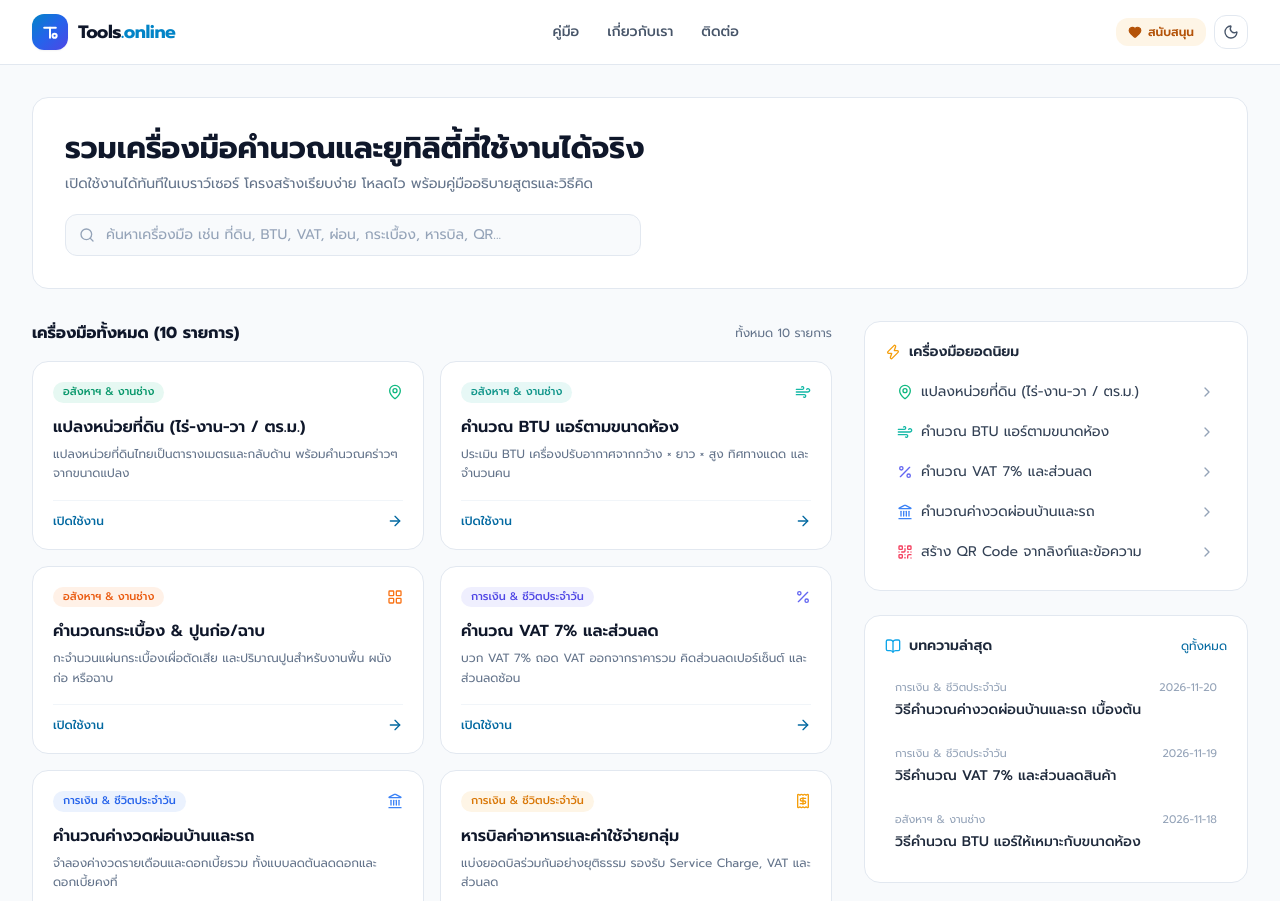
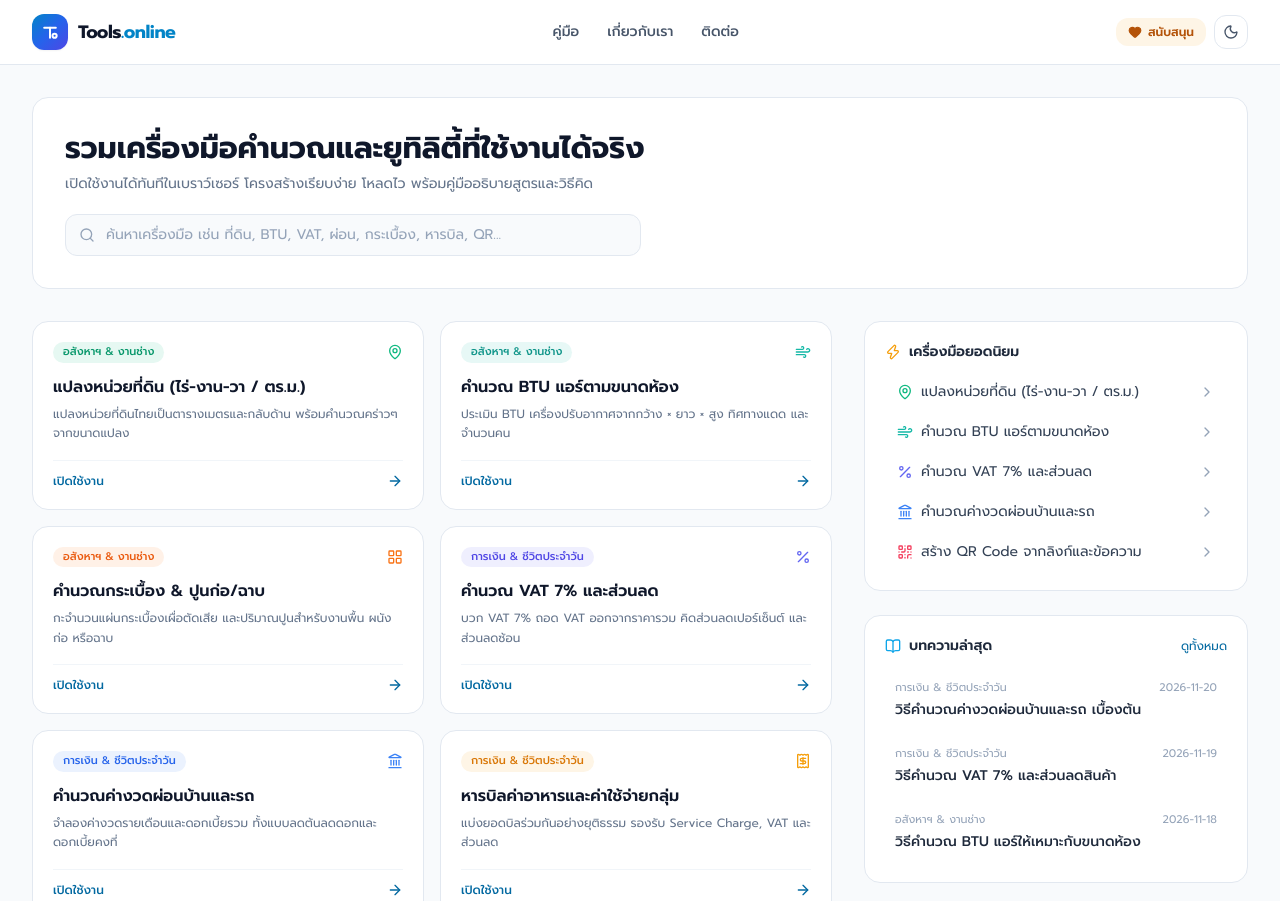
Before and after one commit to Chay1993/tools.online, a plain HTML site: page index.html in a window 1280 px wide. Shown: the top 901 px of the page. Drawn offline with nearby package versions, Linux system fonts and the light colour scheme.

Commit message:
Update index.html

```diff
--- a/index.html
+++ b/index.html
@@ -39,10 +39,6 @@
 
     <div class="grid grid-cols-1 lg:grid-cols-12 gap-8">
       <section class="lg:col-span-8 space-y-4">
-        <div class="flex items-center justify-between">
-          <h2 class="text-base font-bold text-slate-900 dark:text-white">เครื่องมือทั้งหมด (10 รายการ)</h2>
-          <span id="tools-count-label" class="text-xs text-slate-500 dark:text-slate-400"></span>
-        </div>
         <div id="tools-grid" class="grid grid-cols-1 sm:grid-cols-2 gap-4"></div>
       </section>
 
```
